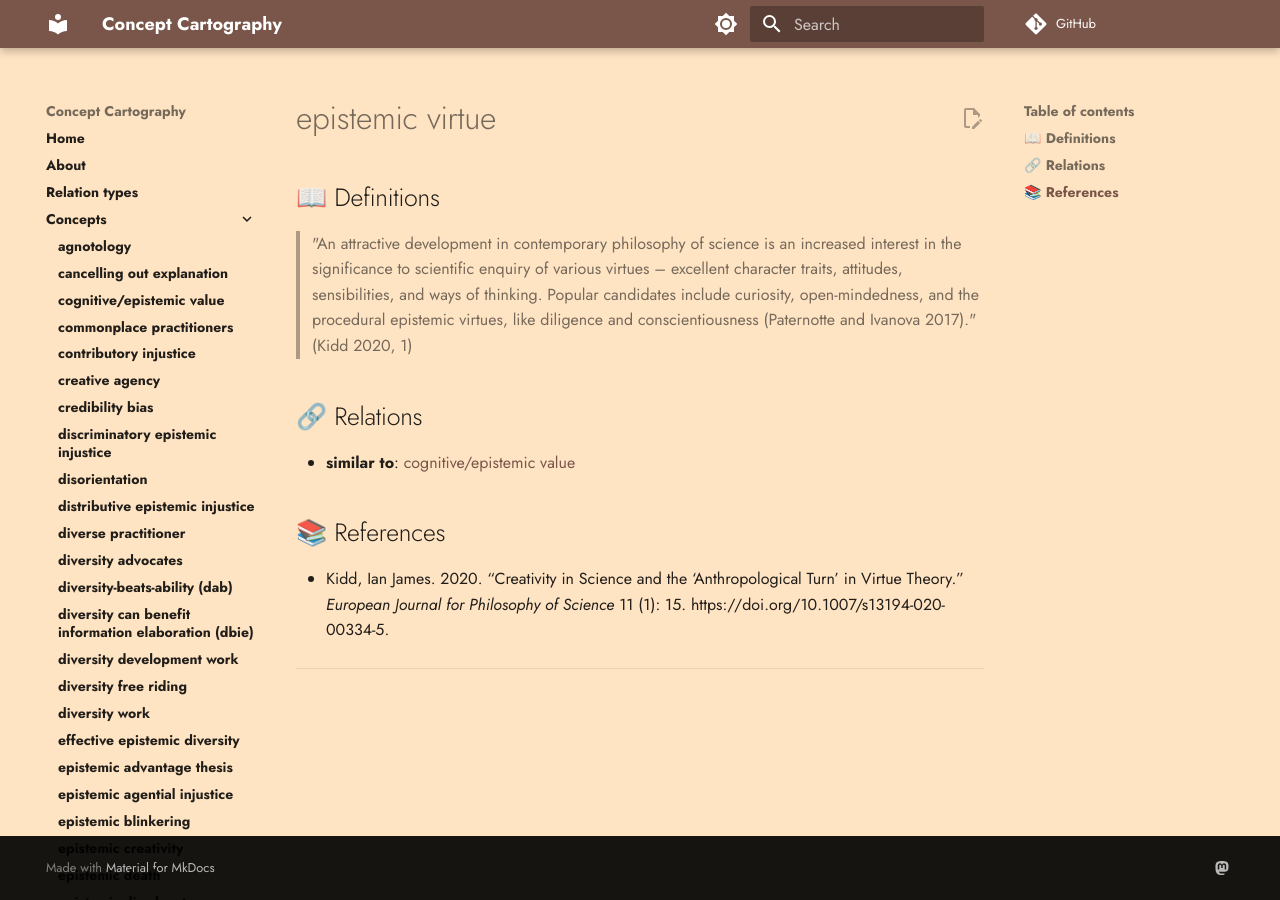
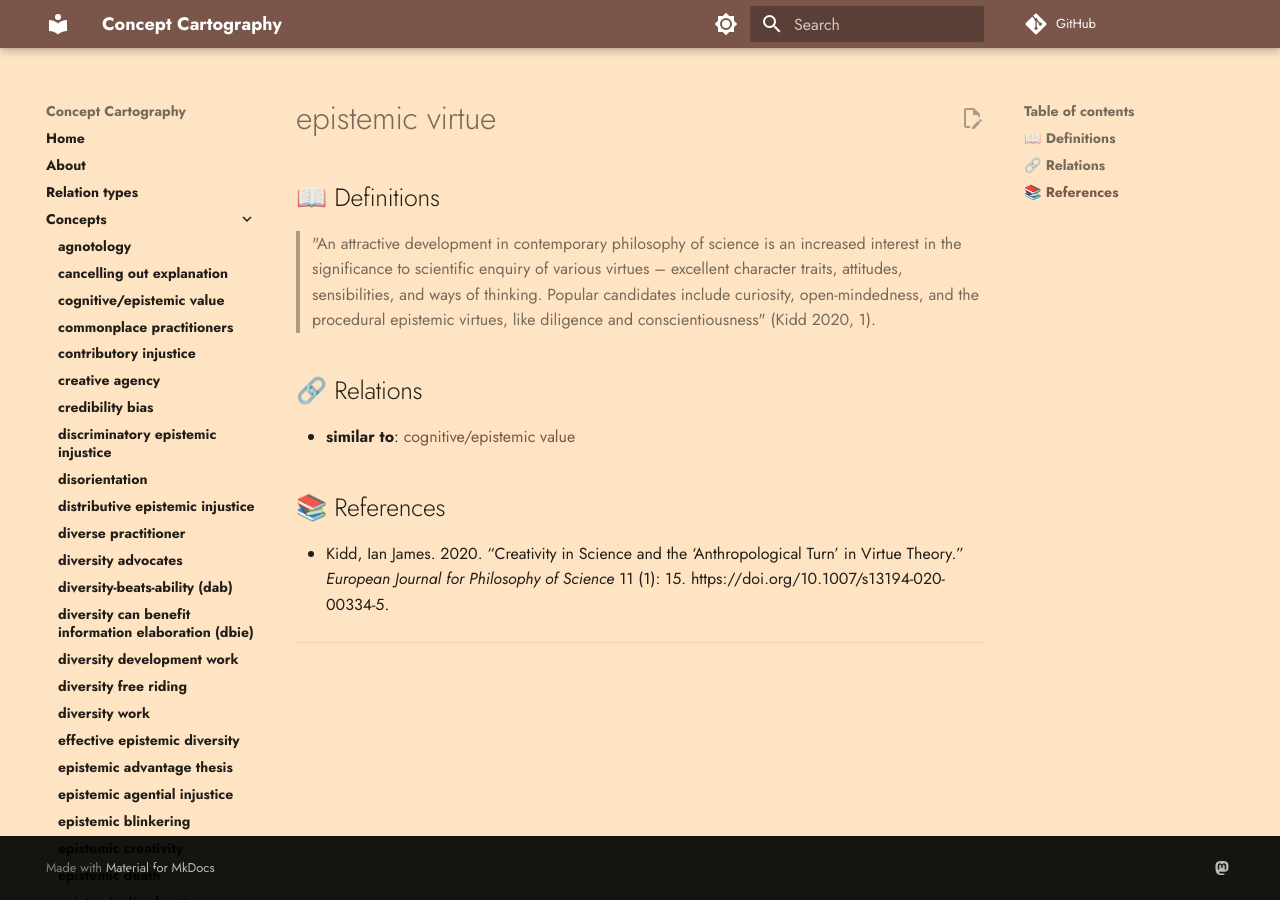
Before and after one commit to conceptcartography/conceptcartography, an MkDocs documentation site: the page built from docs/concepts/epistemic-virtue.md, in a window 1280 px wide. Built offline with MkDocs 1.6.1 and Material for MkDocs 9.7.7, drawn with Linux system fonts in a browser that asks for light colours; comment, search, counter and statistics services are not loaded; the version menu is left out.

Commit message:
Update epistemic-virtue.md

```diff
--- a/docs/concepts/epistemic-virtue.md
+++ b/docs/concepts/epistemic-virtue.md
@@ -2,7 +2,7 @@
 
 ## 📖 Definitions
 
-> "An attractive development in contemporary philosophy of science is an increased interest in the significance to scientific enquiry of various virtues – excellent character traits, attitudes, sensibilities, and ways of thinking. Popular candidates include curiosity, open-mindedness, and the procedural epistemic virtues, like diligence and conscientiousness (Paternotte and Ivanova 2017)." (Kidd 2020, 1)
+> "An attractive development in contemporary philosophy of science is an increased interest in the significance to scientific enquiry of various virtues – excellent character traits, attitudes, sensibilities, and ways of thinking. Popular candidates include curiosity, open-mindedness, and the procedural epistemic virtues, like diligence and conscientiousness" (Kidd 2020, 1).
 
 ## 🔗 Relations
 
```
